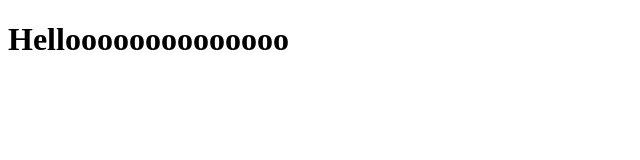
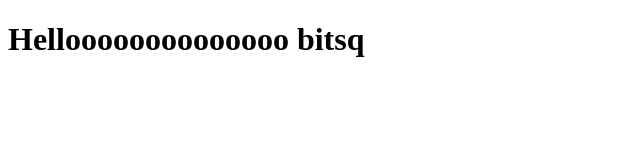
Before and after one commit to sharondev11/myProjects, a plain HTML site: page index.html in a window 1280 px wide. Shown: the whole page, without its empty margins (0-640 px from the left). Drawn offline with Linux system fonts and the light colour scheme.

Commit message:
added some message

```diff
--- a/index.html
+++ b/index.html
@@ -6,6 +6,6 @@
     <title>Document</title>
 </head>
 <body>
-    <h1>Helloooooooooooooo</h1>
+    <h1>Helloooooooooooooo bitsq</h1>
 </body>
 </html>
```
